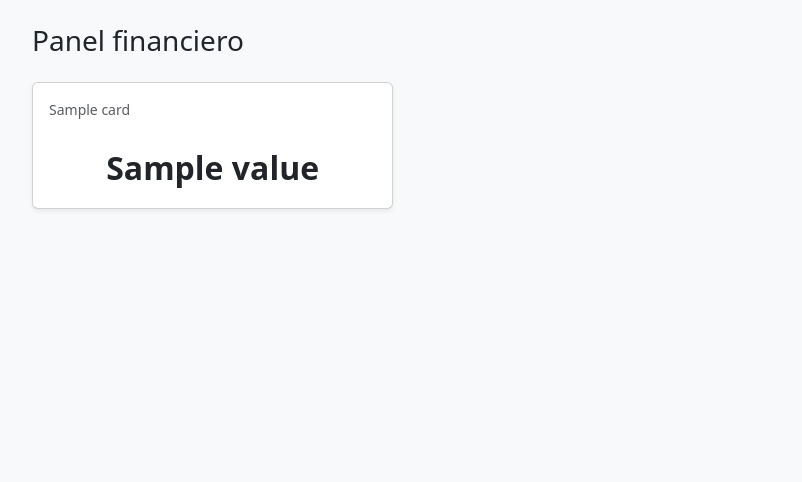
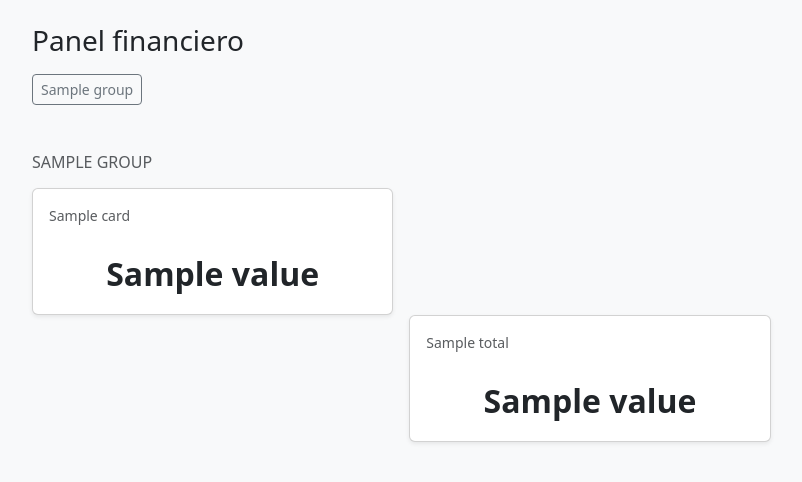
Before and after one commit to Santisiele/portfolio-microsoft, a Flask app: template templates/financial_panel.html in a window 1280 px wide. Shown: the top 482 px of the page, without its empty margins (50-852 px from the left). Run offline with Flask 3, Linux system fonts and the light colour scheme; the template is opened without the code that fills it: most values are stand-ins (such as "Sample title", 1, 10 or a date in 2020).

Commit message:
agrego titulos y navegacion entre grupos del panel

```diff
--- a/static/css/style.css
+++ b/static/css/style.css
@@ -129,3 +129,11 @@
     width: auto !important;
   }
 }
+
+html {
+  scroll-behavior: smooth;
+}
+
+.panel-group {
+  scroll-margin-top: 4.5rem;
+}
--- a/templates/financial_panel.html
+++ b/templates/financial_panel.html
@@ -1,12 +1,7 @@
 {% extends "base.html" %}
 {% block title %}Panel{% endblock %}
-{% block content %}
 
-  <h1 class="h3 mb-4">Panel financiero</h1>
-
-  {% for cards in groups %}
-    <div class="row g-3 mb-3">
-      {% for card in cards %}
+{% macro money_card(card) %}
   <div class="col-12 col-md-4">
     <div class="card shadow-sm h-100">
       <div class="card-body d-flex flex-column">
@@ -17,8 +12,28 @@
       </div>
     </div>
   </div>
+{% endmacro %}
+
+{% block content %}
+
+  <h1 class="h3 mb-3">Panel financiero</h1>
+
+  <div class="d-flex flex-wrap gap-2 mb-5">
+    {% for group in groups %}
+      <a class="btn btn-outline-secondary btn-sm" href="#{{ group.id }}">{{ group.title }}</a>
     {% endfor %}
   </div>
+
+  {% for group in groups %}
+    <section id="{{ group.id }}" class="panel-group mb-5">
+      <h2 class="h6 text-uppercase text-muted mb-3">{{ group.title }}</h2>
+      <div class="row g-3">
+        {% for card in group.cards %}{{ money_card(card) }}{% endfor %}
+      </div>
+      {% if group.total %}
+        <div class="row g-3 justify-content-center">{{ money_card(group.total) }}</div>
+      {% endif %}
+    </section>
   {% endfor %}
 
 {% endblock %}
```
Also changed, not shown: routes/financial_panel.py (+14 -12 lines), test/test_routes.py (+11 -2 lines). Lines whose indentation alone changed are shown as unchanged.
